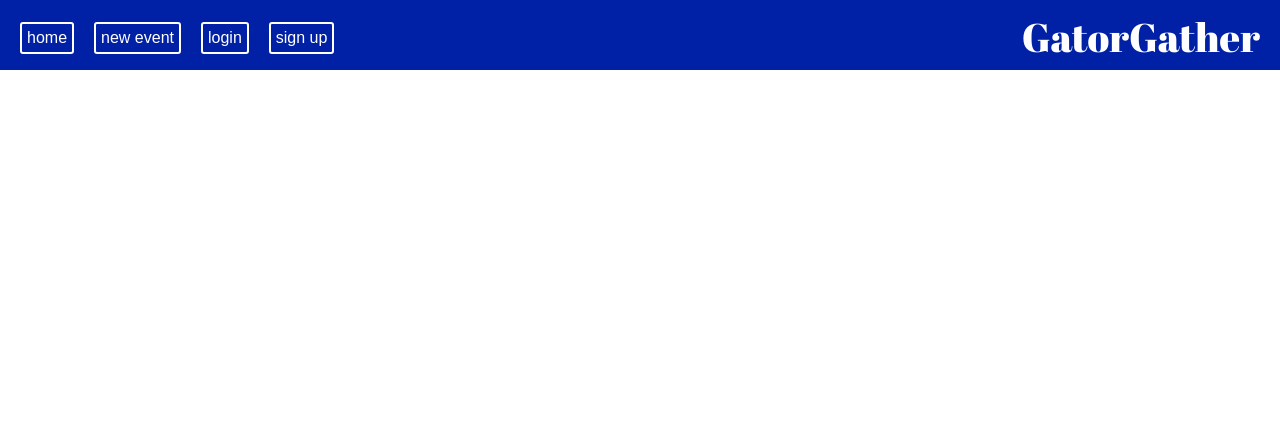
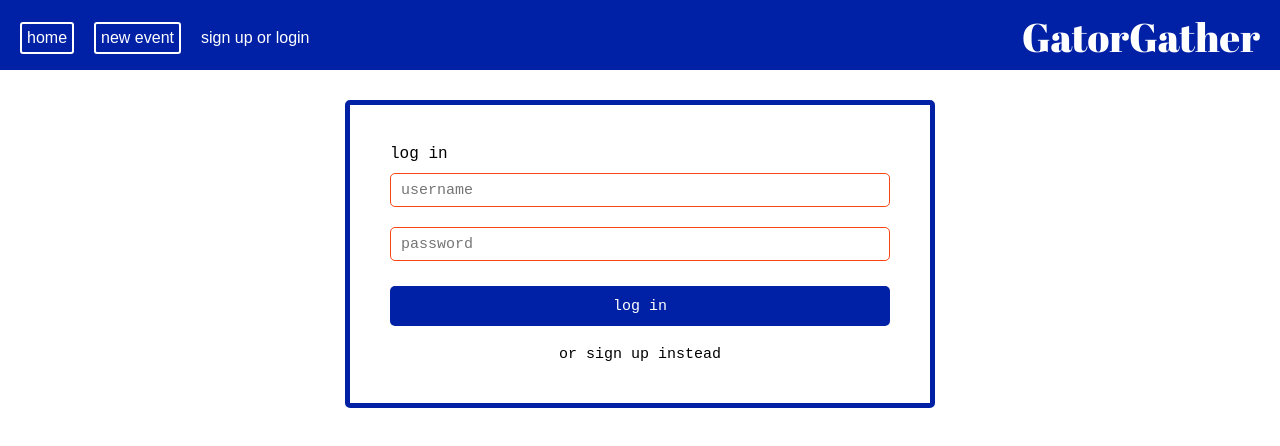
Before and after one commit to Anthony42540/GatorGather, a React (Create React App) app in the folder client/: page /login in a window 1280 px wide. Shown: the top 446 px of the page. Built offline with nearby package versions, Linux system fonts and the light colour scheme.

Commit message:
Added login page but is buggy

```diff
--- a/client/src/App.css
+++ b/client/src/App.css
@@ -36,6 +36,19 @@
 .tabs a:hover {
   color: #0021A5;
   background: white;
+}
+
+.signupTab a {
+  display: inline-block;
+  margin-top: 22px;
+  margin-left: 20px;
+  color: white;
+  text-align: center;
+  text-decoration: none;
+}
+
+.signupTab a:hover {
+  color: rgb(182, 223, 255)
 }
 
 .webTitle {
@@ -259,6 +272,10 @@ span {
   font-family:'Courier New', Courier, monospace;
 }
 
+.button #loginsignup {
+  background-color: rgb(89, 133, 255)
+}
+
 .addUsername {
   height: 30px;
   margin-top: 10px;
@@ -276,3 +293,18 @@ span {
   margin-top: 10px;
   margin-bottom: 10px;
 }
+
+.loginLink {
+  text-align: center;
+  vertical-align: middle;
+  vertical-align: center;
+  margin-top: 20px;
+  color: #000000;
+  font-family:'Courier New', Courier, monospace;
+  font-size: 15px
+}
+
+.loginLink:hover {
+  cursor: pointer;
+  text-decoration: underline;
+}
--- a/client/src/App.js
+++ b/client/src/App.js
@@ -14,8 +14,9 @@ function App() {
           <span className="tabs">
             <Link to="/">home</Link>
             <Link to="/createEvent">new event</Link>
-            <Link to="/login">login</Link>
-            <Link to="/signup">sign up</Link>
+          </span>
+          <span className="signupTab">
+            <Link to="/signup">sign up or login</Link>
           </span>
           <span className="webTitle">GatorGather</span>
         </div>
@@ -23,8 +24,8 @@ function App() {
           <Route path="/" element={ <Home/> } />
           <Route path="/createEvent" element={ <CreateEvent/> } />
           <Route path="/event/:id" element={ <Event/> } />
+          <Route path="/signup" element={ <Signup/> } />
           <Route path="/login" element={ <Login/> } />
-          <Route path="/signup" element={ <Signup/> } />
         </Routes>
       </Router>
     </div>
--- a/client/src/diffPages/login.js
+++ b/client/src/diffPages/login.js
@@ -1,12 +1,74 @@
 import React from "react";
+import axios from "axios";
+import { Formik, Form, Field, ErrorMessage } from "formik";
+import * as yup from "yup"
+import { useNavigate } from "react-router-dom";
 
 
-function Login() {
+function Login(){
+    let navigate = useNavigate()
+
+    const initVal = {
+        username: "",
+        password: "",
+    };
+
+    const onSubmit = (data) => {
+        axios.post("http://localhost:5000/authentication/login", data).then((response) => {navigate(`/`);});
+    };
+
+    const valSchema = yup.object().shape({
+        username: yup.string()
+            .min(1)
+            .max(100)
+            .required("username required")
+            /*
+            .test('Unique username', 'Username is taken',
+                function(value){
+                    return new Promise((resolve, reject) => {
+                        axios.get(`http://localhost:5000/authentication/${value}`)
+                            .then((res) => {
+                                resolve(true)
+                            })
+                            .catch((error) => {
+                                if (error.response.data.content === "This username is taken") {
+                                    resolve(false);
+                                }
+                            })
+                    })
+                }
+            )*/,
+        password: yup.string().min(8).required("password required"),
+    })
 
     return (
-    <div className="createEventForm">
+    <div className="createAccountForm">
+        <Formik initialValues={ initVal } onSubmit={ onSubmit } validationSchema={ valSchema }>
+            <Form className="form">
+                <label>log in</label>
+                <ErrorMessage name="username" component="span"/>
+                <Field
+                    id = "inCreateAccount"
+                    name="username"
+                    placeholder="username"
+                    className="addUsername"
+                />
+                <ErrorMessage name="password" component="span"/>
+                <Field
+                    id = "inCreateAccount"
+                    name="password"
+                    placeholder="password"
+                    className="addPassword"
+                />
+                <button type="submit">log in</button>
+                <div className="loginLink" onClick={() => {navigate("/signup")}}>
+                        or sign up instead
+                </div>
+
+            </Form>
+        </Formik>
     </div>
-  )
+    )
 }
 
 export default Login;
--- a/client/src/diffPages/signup.js
+++ b/client/src/diffPages/signup.js
@@ -11,6 +11,7 @@ function Signup(){
     const initVal = {
         username: "",
         password: "",
+        email: "",
     };
 
     const onSubmit = (data) => {
@@ -18,7 +19,27 @@ function Signup(){
     };
 
     const valSchema = yup.object().shape({
-        username: yup.string().min(1).max(100).required("username required"),
+        username: yup.string()
+            .min(1)
+            .max(100)
+            .required("username required")
+            /*
+            .test('Unique username', 'Username is taken',
+                function(value){
+                    return new Promise((resolve, reject) => {
+                        axios.get(`http://localhost:5000/authentication/${value}`)
+                            .then((res) => {
+                                resolve(true)
+                            })
+                            .catch((error) => {
+                                if (error.response.data.content === "This username is taken") {
+                                    resolve(false);
+                                }
+                            })
+                    })
+                }
+            )*/,
+
         password: yup.string().min(8).required("password required"),
         email: yup.string().email().required("valid email address required"),
     })
@@ -50,6 +71,10 @@ function Signup(){
                     className="addEmail"
                 />
                 <button type="submit">create account</button>
+                <div className="loginLink" onClick={() => {navigate("/login")}}>
+                    or login instead
+                </div>
+
             </Form>
         </Formik>
     </div>
```
Also changed, not shown: 1 other file (tests, documents, lock files or other folders).
